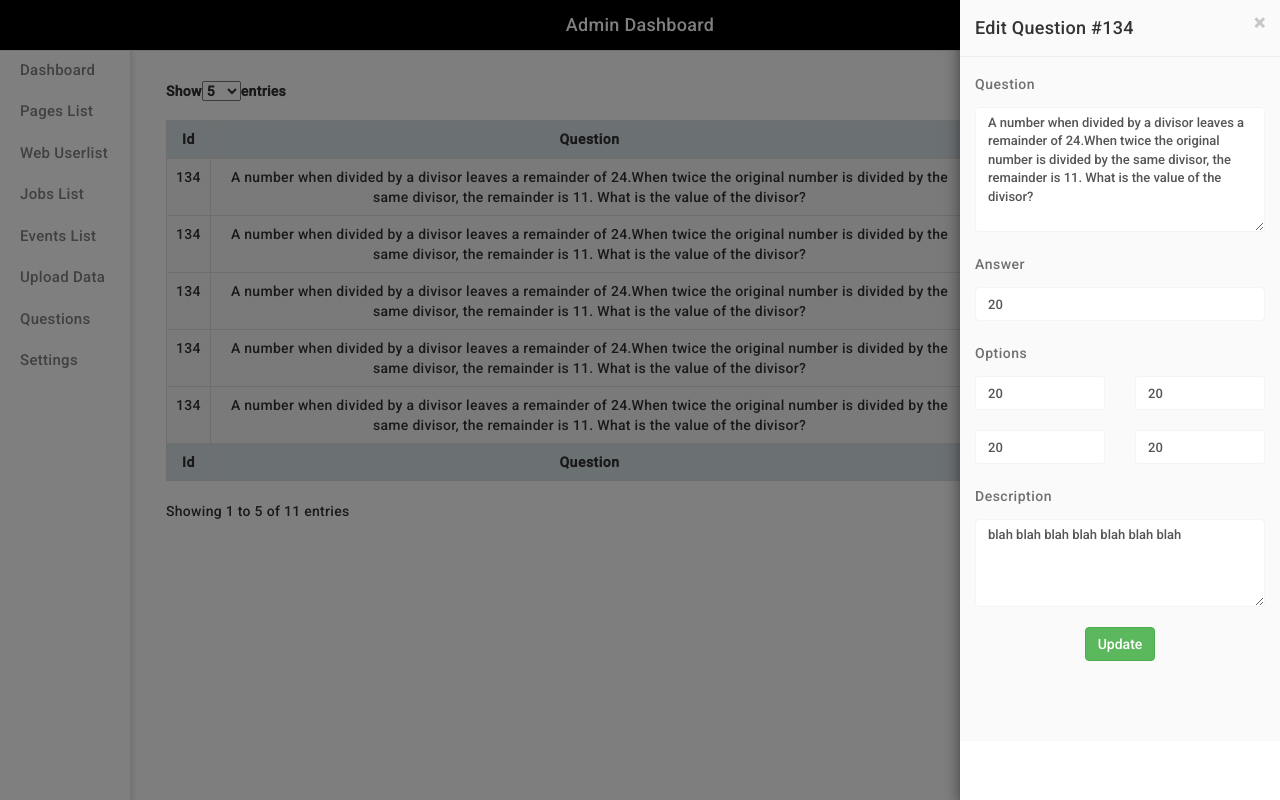
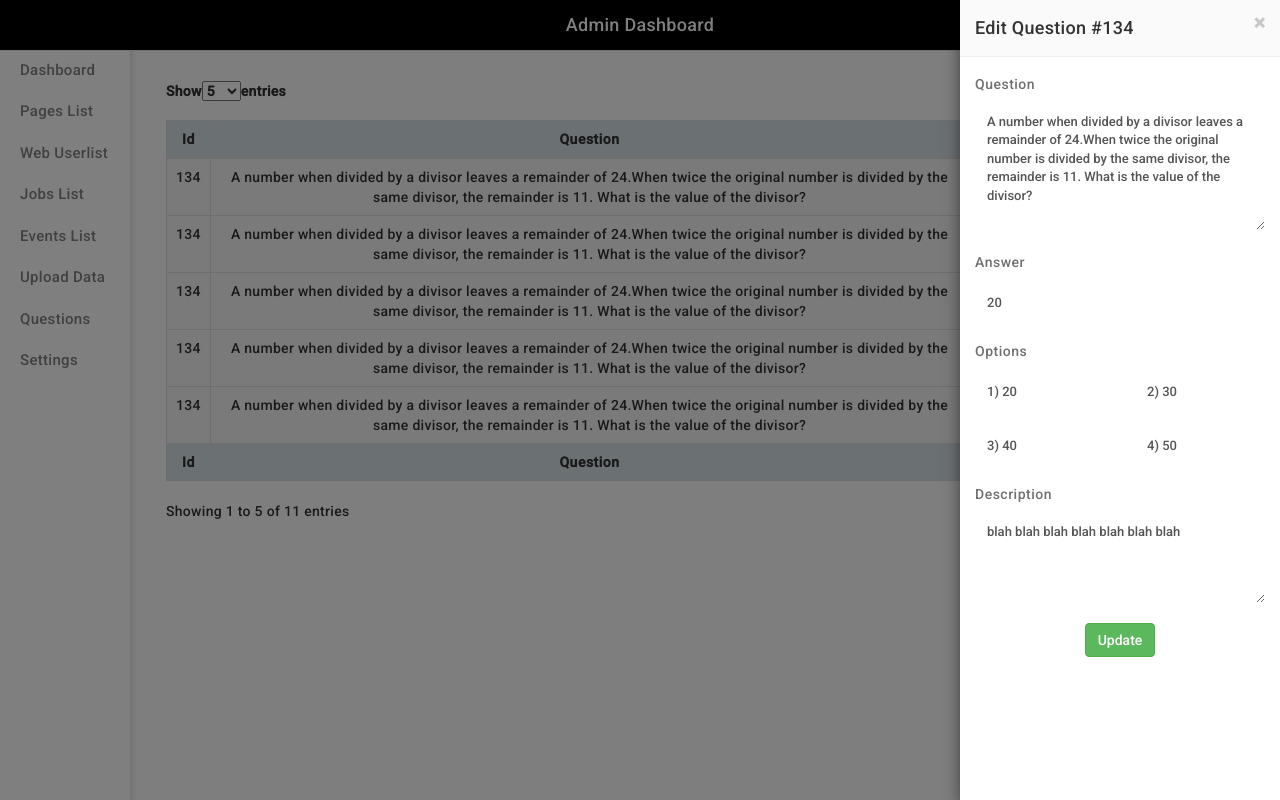
Before and after one commit to startersup/education, a PHP site: page /superadmin/qlist.php in a window 1280 px wide, after a click on "Update". Run offline with PHP 8.4, Linux system fonts and the light colour scheme; some libraries are stand-ins or nearby versions.

Commit message:
Update qlist.php

```diff
--- a/superadmin/qlist.php
+++ b/superadmin/qlist.php
@@ -163,7 +163,7 @@
 					<h4 class="modal-title" id="myModalLabel2">Edit Question #134</h4>
 				</div>
 
-				<div class="modal-body noborder" style="background-color:#FAFAFA;">
+				<div class="modal-body noborder">
 				  <p>Question</p>
                     <textarea class="question form-control" rows="6" cols="30">
 A number when divided by a divisor leaves a remainder of 24.When twice the original number is divided by the same divisor, the remainder is 11. What is the value of the divisor?
@@ -173,13 +173,13 @@ A number when divided by a divisor leaves a remainder of 24.When twice the origi
                     <p>Options</p>
                     <div class="row">
                     <div class="col-xs-6">
-                        <input type="text" class="form-control" value="20">
+                        <input type="text" class="form-control" value="1) 20">
                         </div> <div class="col-xs-6">
-                        <input type="text" class="form-control" value="20">
+                        <input type="text" class="form-control" value="2) 30">
                         </div> <div class="col-xs-6"><br>
-                        <input type="text" class="form-control" value="20">
+                        <input type="text" class="form-control" value="3) 40">
                         </div> <div class="col-xs-6"><br>
-                        <input type="text" class="form-control" value="20">
+                        <input type="text" class="form-control" value="4) 50">
                         </div>
                     </div><br>
                      <p>Description</p>
@@ -211,11 +211,12 @@ label {
 }
      .noborder textarea
     {
-        border:1px solid #f4f4f4;
+        border:none !important;
+
     }
  .noborder input
     {
-        border:1px solid #f4f4f4;
+         border:none !important;
     }
     </style>
     <script>$(document).ready(function() {
```
